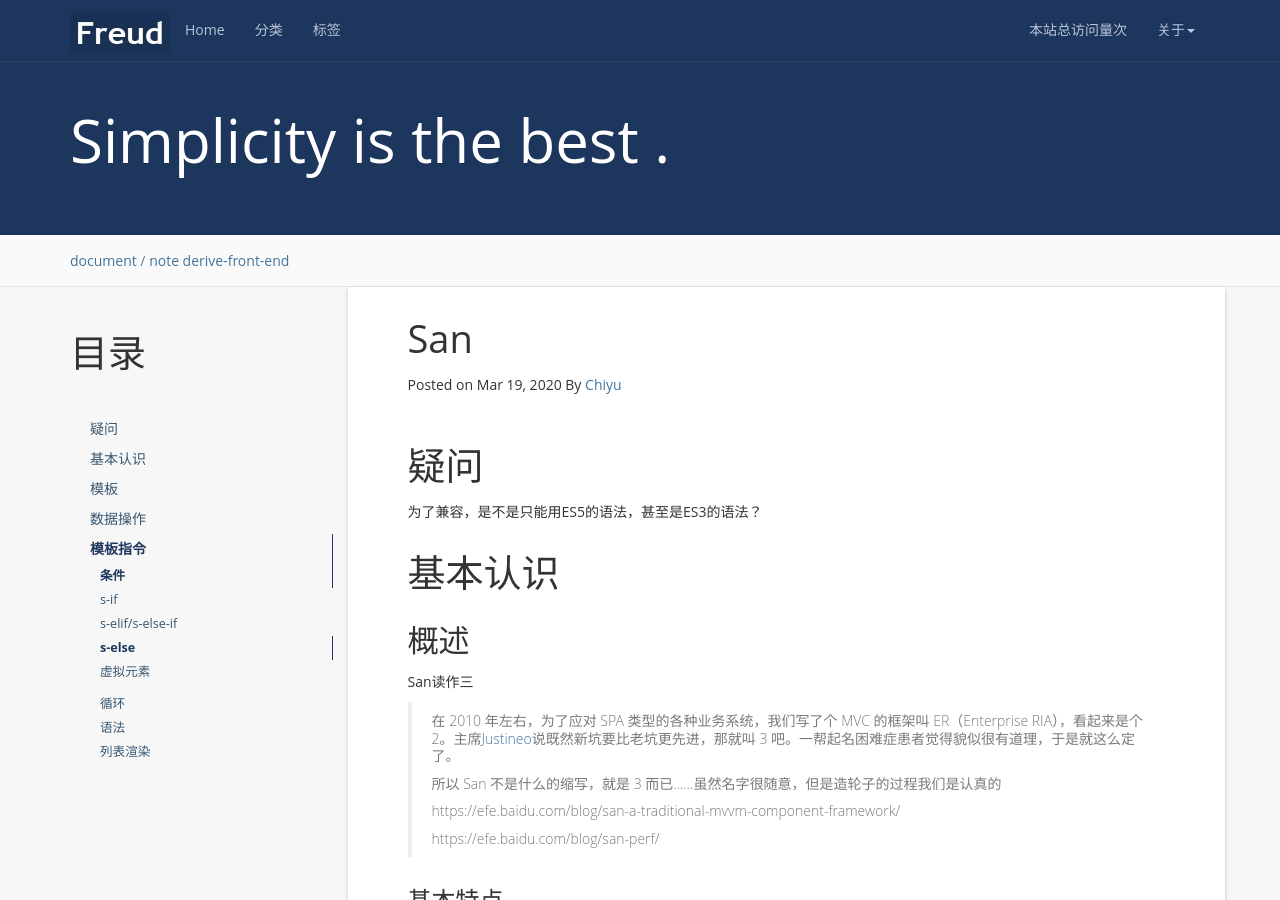
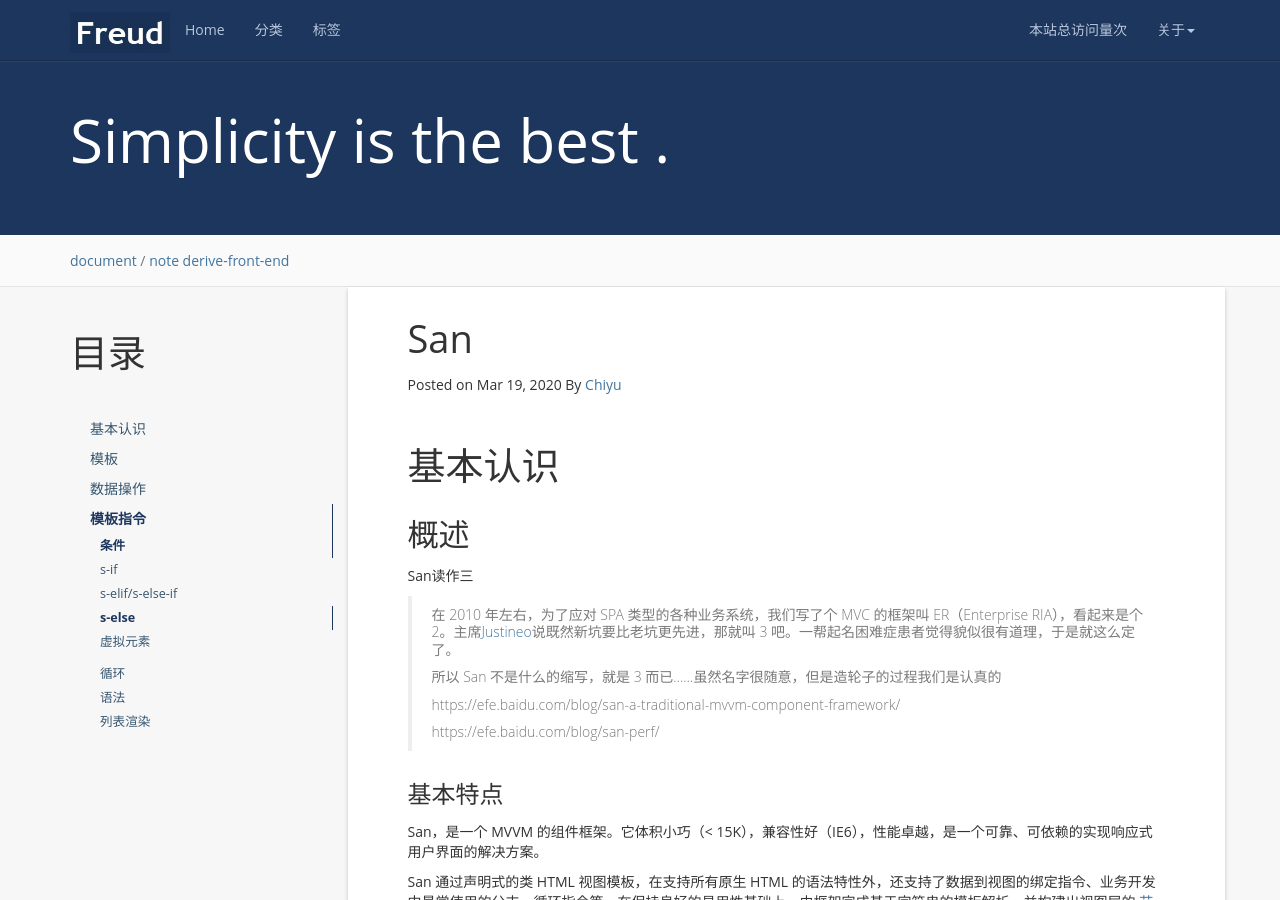
Before and after one commit to chiyu-git/chiyu-git.github.io, a Jekyll site: the page built from _posts/2020-3-19-San.md, in a window 1280 px wide and 900 px high. Built offline with Jekyll 4.4.1, drawn with Linux system fonts in a browser that asks for light colours; nearby versions of some CDN libraries; a script that is not in the unit is left out; comment, search, counter and statistics services are not loaded.

Commit message:
with toc

```diff
--- a/_posts/2020-3-19-San.md
+++ b/_posts/2020-3-19-San.md
@@ -13,9 +13,7 @@
 * content
 {:toc}
 
-# 疑问
 
-为了兼容，是不是只能用ES5的语法，甚至是ES3的语法？
 
 # 基本认识
 
```
